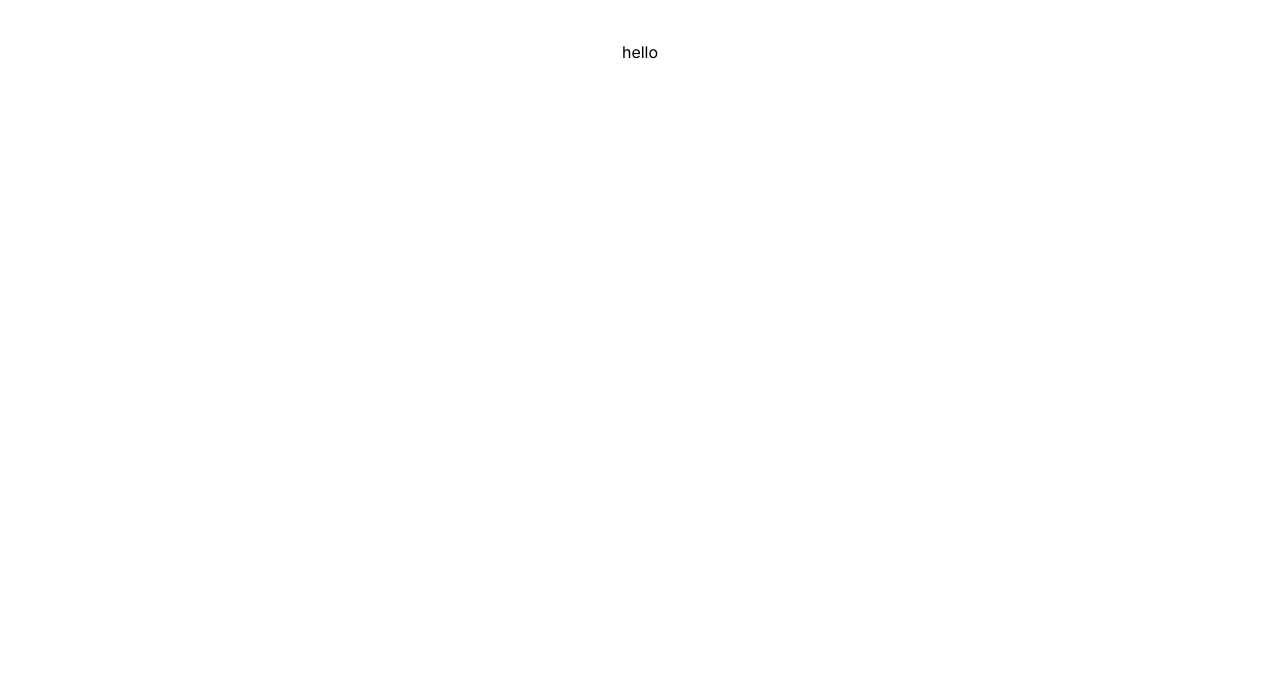
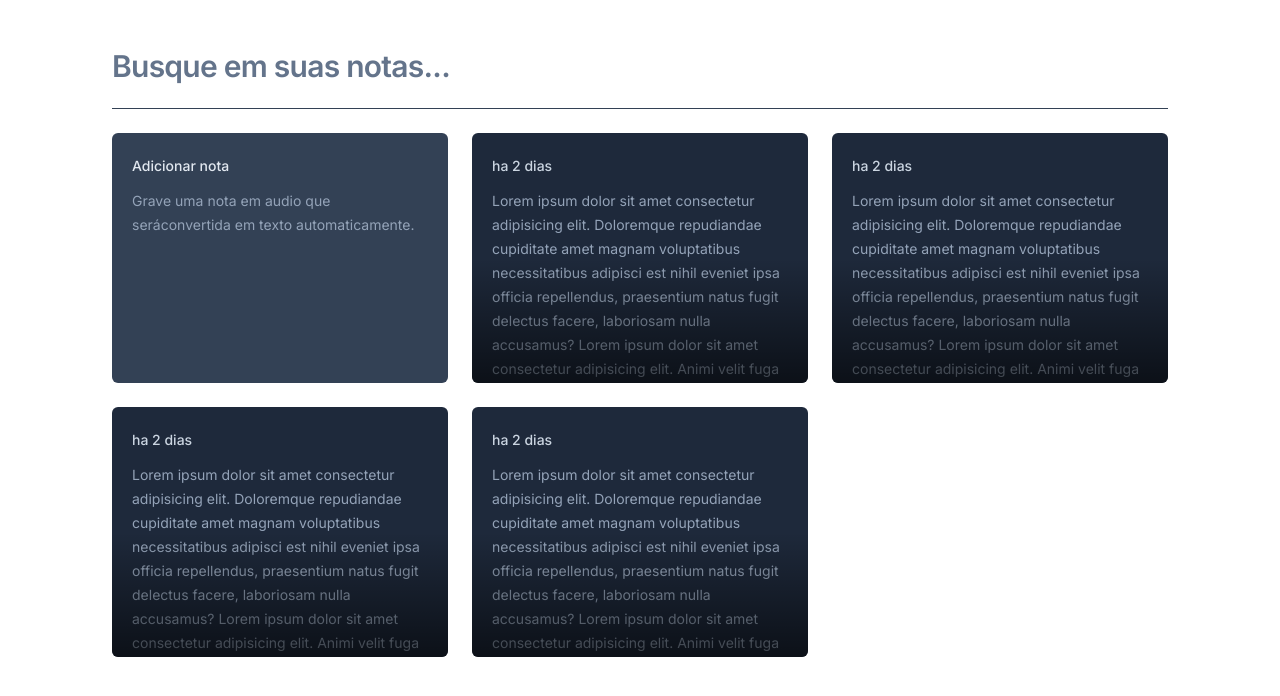
Before and after one commit to viniciuSoaress/Notes-NLW, a Next.js app: page / in a window 1280 px wide. Shown: the top 696 px of the page. Built offline with nearby package versions, Linux system fonts and the light colour scheme.

Commit message:
create components newNoteCard is cardNote

```diff
--- /dev/null
+++ b/src/app/components/new-note-card.tsx
@@ -0,0 +1,15 @@
+
+export function NewNoteCard() {
+
+  return (
+    <div className="rounded-md bg-slate-700 p-5 space-y-3">
+      <span className="text-sm font-medium text-slate-200">
+        Adicionar nota
+      </span>
+
+      <p className="text-sm leading-6 text-slate-400">
+        Grave uma nota em audio que seráconvertida em texto automaticamente.
+      </p>
+    </div>
+  )
+}
--- /dev/null
+++ b/src/app/components/note-card.tsx
@@ -0,0 +1,19 @@
+
+
+export function NoteCard() {
+
+  return (
+    <button className="rounded-md bg-slate-800 p-5 space-y-3 overflow-hidden relative hover:ring-2 hover:ring-slate-600 text-left focus-visible:ring-2 focus-visible:ring-lime-400 outline-none">
+      <span className="text-sm font-medium text-slate-300">
+        ha 2 dias
+      </span>
+
+      <p className="text-sm leading-6 text-slate-400">
+        Lorem ipsum dolor sit amet consectetur adipisicing elit. Doloremque repudiandae cupiditate amet magnam voluptatibus necessitatibus adipisci est nihil eveniet ipsa officia repellendus, praesentium natus fugit delectus facere, laboriosam nulla accusamus?
+        Lorem ipsum dolor sit amet consectetur adipisicing elit. Animi velit fuga rem, illo nostrum inventore, aperiam reprehenderit obcaecati distinctio perspiciatis ex, quo quia quidem molestias rerum quod saepe eligendi odit.
+      </p>
+
+      <div className="absolute bottom-0 left-0 right-0 h-1/2 bg-gradient-to-t from-black/60 to-black/0 pointer-events-none" />
+    </button>
+  )
+}
--- a/src/app/page.tsx
+++ b/src/app/page.tsx
@@ -1,9 +1,30 @@
+import { NewNoteCard } from "./components/new-note-card";
+import { NoteCard } from "./components/note-card";
 
 
 export default function Home() {
   return (
-    <main className="flex max-w-screen-xl mx-auto min-h-screen flex-col items-center p-10 antialiased">
-     <h1>hello</h1>
+    <main className="max-w-6xl mx-auto min-h-screen p-12 antialiased space-y-6">
+
+      <form className="w-full ">
+        <input
+          type="text"
+          placeholder="Busque em suas notas..."
+          className="bg-transparent outline-none w-full text-3xl font-semibold tracking-tight placeholder:text-slate-500"
+        />
+      </form>
+
+      <div className="h-px bg-slate-700" />
+
+      <div className="grid grid-cols-3 auto-rows-[250px] gap-6">
+
+        <NewNoteCard />
+
+        <NoteCard />
+        <NoteCard />
+        <NoteCard />
+        <NoteCard />
+      </div>
     </main>
   );
 }
```
